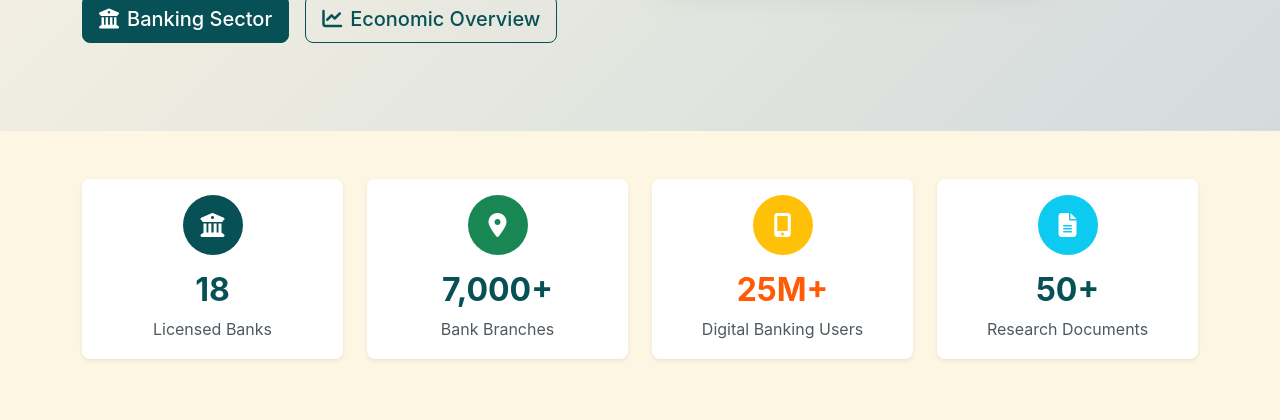
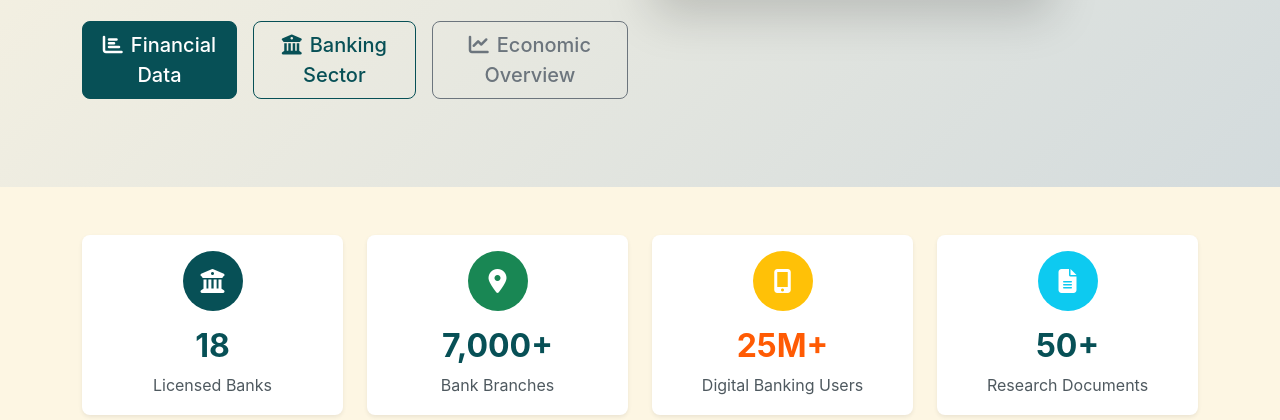
Before and after one commit to abela-21/ethiopia-financial-data, a Flask app: page / in a window 1280 px wide. Shown: the part 597-1017 px from the top of the page. Run offline with Flask 3, Linux system fonts and the light colour scheme; data that the repository does not hold is empty; some libraries are stand-ins or nearby versions.

Commit message:
Expand platform to include detailed financial data for listed companies
Integrates financial data section, updates the README with detailed documentation.

Replit-Commit-Author: Agent
Replit-Commit-Session-Id: d90c0c0e-a632-408f-8798-0d23c952e810
Replit-Commit-Screenshot-Url: https://storage.googleapis.com/screenshot-production-us-central1/2f368adc-7e52-4124-b315-06ff67783e08/13275fd9-e4d3-44f7-8807-455b335a29f3.jpg

```diff
--- a/templates/components/navbar.html
+++ b/templates/components/navbar.html
@@ -24,6 +24,12 @@
                     <a class="nav-link {{ 'active' if request.endpoint == 'main.banking' }}"
                        href="{{ url_for('main.banking') }}">
                         <i class="fas fa-university me-1"></i>Banking Sector
+                    </a>
+                </li>
+                <li class="nav-item">
+                    <a class="nav-link {{ 'active' if request.endpoint == 'main.financial_data' }}"
+                       href="{{ url_for('main.financial_data') }}">
+                        <i class="fas fa-chart-bar me-1"></i>Financial Data
                     </a>
                 </li>
                 <li class="nav-item">
@@ -146,6 +152,8 @@
             <li class="breadcrumb-item active" aria-current="page">Market Overview</li>
             {% elif request.endpoint == 'main.macro' %}
             <li class="breadcrumb-item active" aria-current="page">Economic Indicators</li>
+            {% elif request.endpoint == 'main.financial_data' %}
+            <li class="breadcrumb-item active" aria-current="page">Financial Data</li>
             {% elif request.endpoint == 'main.downloads' %}
             <li class="breadcrumb-item active" aria-current="page">Data Downloads</li>
             {% elif request.endpoint == 'auth.profile' %}
--- a/templates/index.html
+++ b/templates/index.html
@@ -16,10 +16,13 @@
                     Empowering researchers, consultants, analysts, and portfolio managers with authentic data insights.
                 </p>
                 <div class="d-flex gap-3 mb-4">
-                    <a href="/banking" class="btn btn-primary btn-lg">
+                    <a href="{{ url_for('main.financial_data') }}" class="btn btn-primary btn-lg">
+                        <i class="fas fa-chart-bar me-2"></i>Financial Data
+                    </a>
+                    <a href="/banking" class="btn btn-outline-primary btn-lg">
                         <i class="fas fa-university me-2"></i>Banking Sector
                     </a>
-                    <a href="{{ url_for('main.macro') }}" class="btn btn-outline-primary btn-lg">
+                    <a href="{{ url_for('main.macro') }}" class="btn btn-outline-secondary btn-lg">
                         <i class="fas fa-chart-line me-2"></i>Economic Overview
                     </a>
                 </div>
```
Also changed, not shown: README.md.
